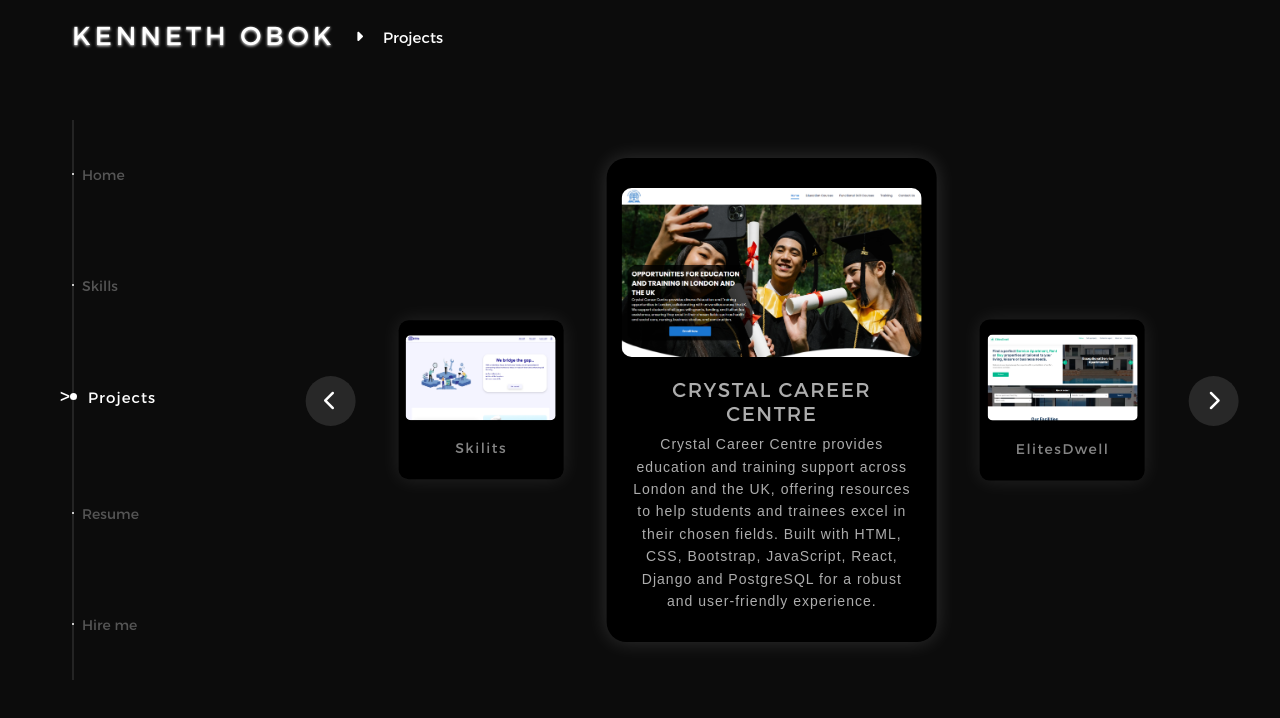
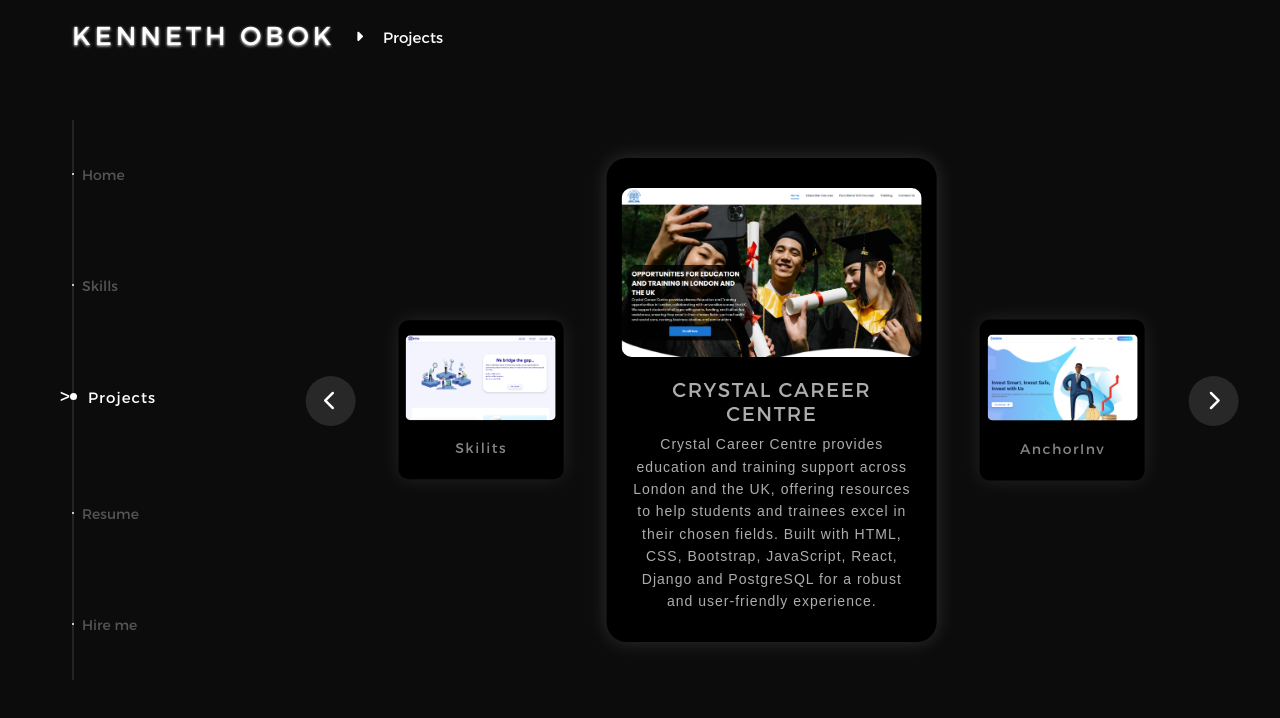
Before and after one commit to kenobok/portfolio, a React (Vite) app: page / in a window 1280 px wide. Both pictures are taken after a click on the item 122 px from the left and 398 px from the top of the page. Shown: the top 718 px of the page. Built offline with nearby package versions, Linux system fonts and the light colour scheme.

Commit message:
anchorinv added

```diff
--- a/src/components/Projects.jsx
+++ b/src/components/Projects.jsx
@@ -1,6 +1,7 @@
 import React from 'react';
 import skilits from '../assets/images/skilits.png'
 import ccc from '../assets/images/ccc.png'
+import anchorinv from '../assets/images/anchorinv.png'
 import elitesdwell from '../assets/images/elitesdwell.png'
 import tdfoundation from '../assets/images/tdfoundation.png'
 import dop from '../assets/images/dop.png'
@@ -43,6 +44,22 @@
                     </a>
                   </li>
                   <li className="slider--item slider--item-right">
+                    <a href="https://anchorinv-project.onrender.com" target="_blank">
+                      <div className="slider--item-image">
+                        <img src={ anchorinv } alt="AncorInv" />
+                      </div>
+                      <h3 className="slider--item-title">AnchorInv</h3>
+                      <p className="slider--item-description">
+                        I developed this intuitive and user-friendly investment
+                        website which provides market data, and simplify investment process.
+                        The platform offers four different investment plans.
+                        It leverages responsive design to offer a seamless
+                        experience across devices, ensuring investors can make
+                        informed decisions on the go.
+                      </p>
+                    </a>
+                  </li>
+                  <li className="slider--item">
                     <a href="https://elitesdwell-project.onrender.com" target="_blank">
                       <div className="slider--item-image">
                         <img src={ elitesdwell } alt="Elitesdwell" />
```
Also changed, not shown: src/assets/images/anchorinv.png (added).
